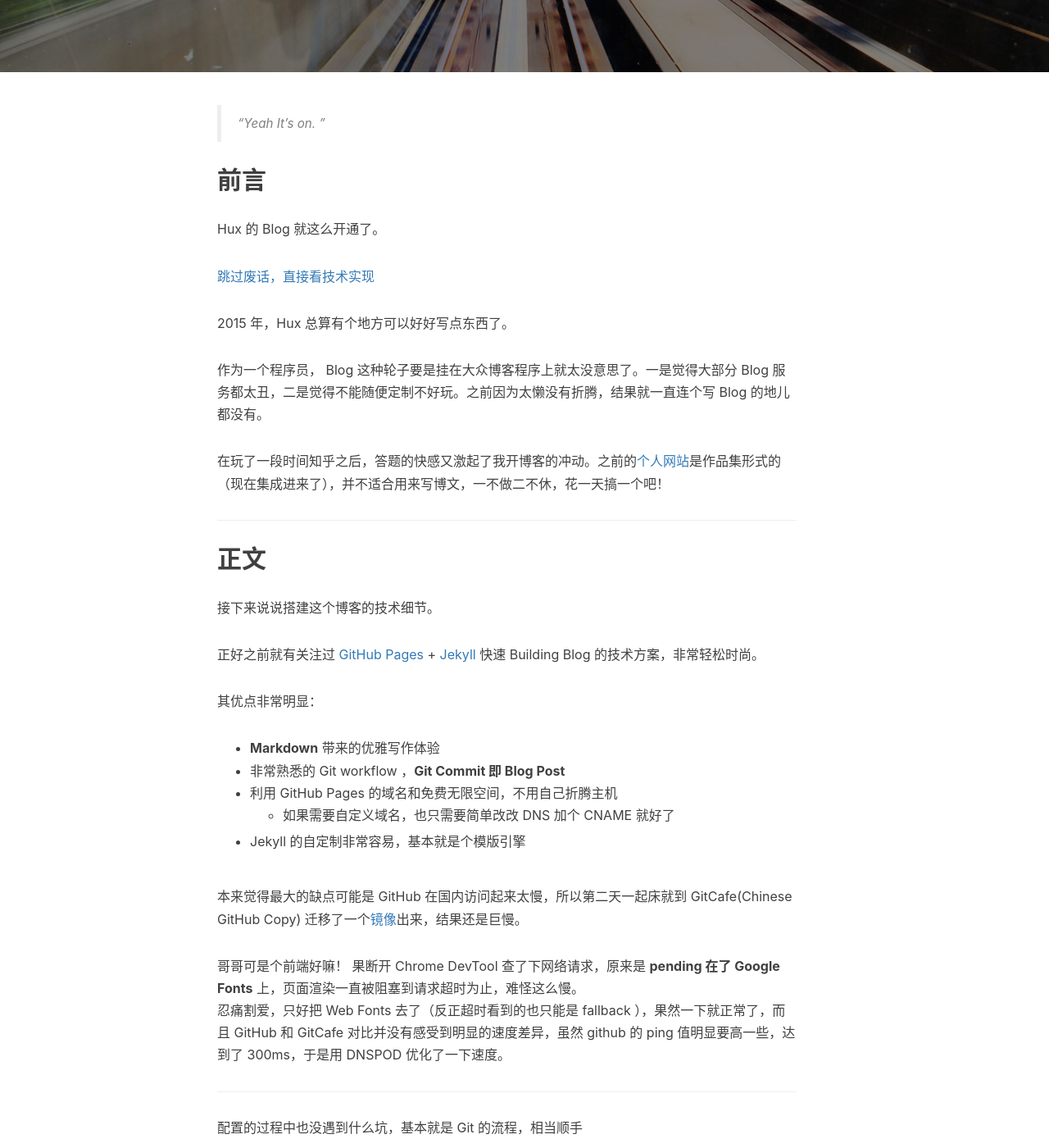
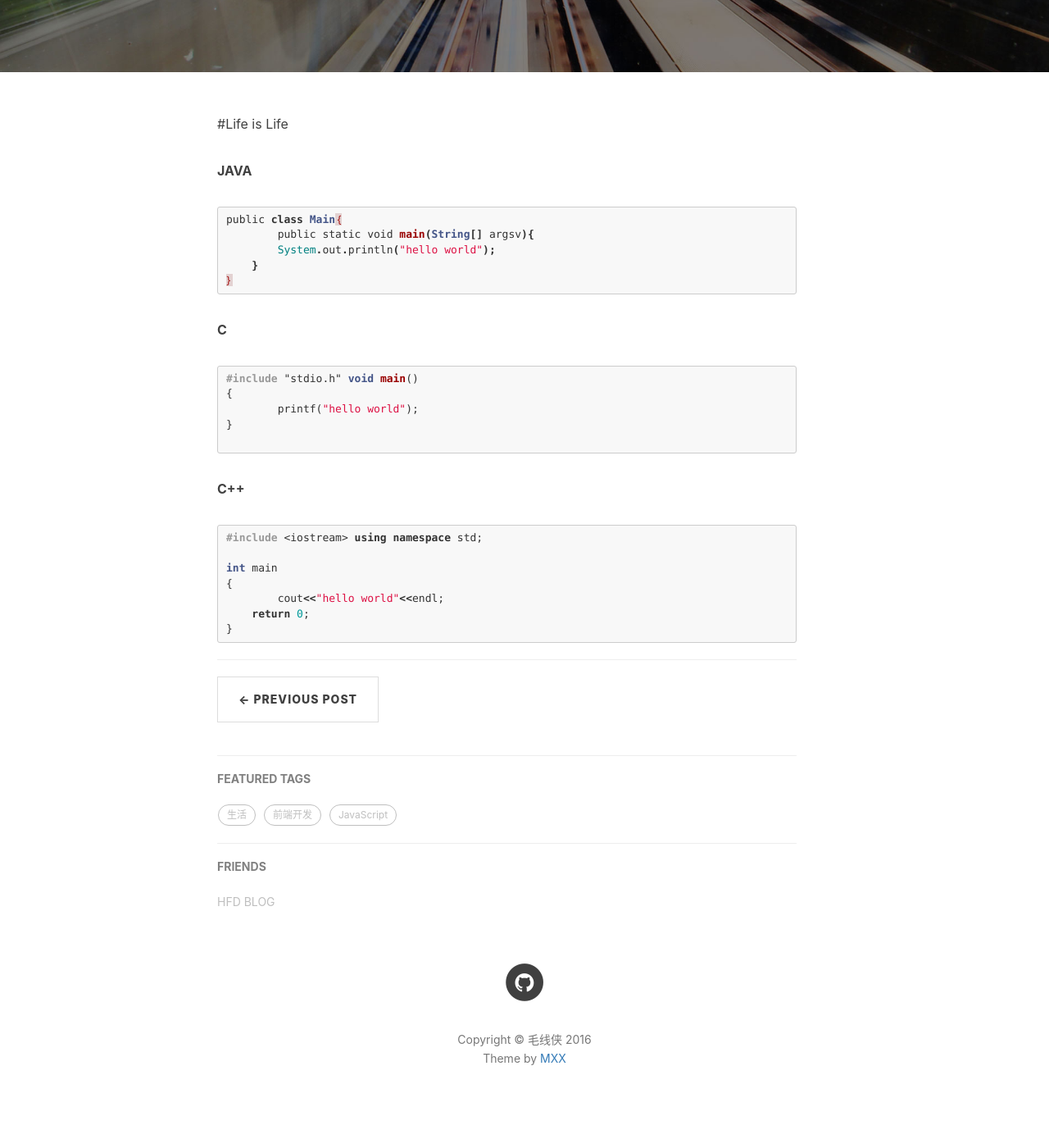
Before and after one commit to hefuduo/hefuduo.github.io, a Jekyll site: the page built from _posts/2014-01-29-hello-2015.markdown, in a window 1280 px wide and 1400 px high, scrolled down 435 px. Shown: the whole window at 82% size. Built offline with Jekyll 4.4.1, drawn with Linux system fonts in a browser that asks for light colours; nearby versions of some CDN libraries; a script that is not in the unit is left out; comment, search, counter and statistics services are not loaded; some of the changed text lies outside the part shown.

Commit message:
init the post,back up examples.add hello world markdown.
Signed-off-by: hefuduo <hefuduo@le.com>

````diff
--- a/_posts/2014-01-29-hello-2015.markdown
+++ b/_posts/2014-01-29-hello-2015.markdown
@@ -2,79 +2,44 @@
 layout:     post
 title:      "Welcome to Hux Blog"
 subtitle:   " \"Hello World, Hello Blog\""
-date:       2015-01-29 12:00:00
-author:     "Hux"
+date:       2016-11-4 11:16:00
+author:     "LeoHe"
 header-img: "img/post-bg-2015.jpg"
 tags:
     - 生活
 ---
 
-> “Yeah It's on. ”
+
+#Life is Life
 
 
-## 前言
-
-Hux 的 Blog 就这么开通了。
-
-[跳过废话，直接看技术实现 ](#build)
+**JAVA**
+```scala
+public class Main｛
+	public static void main(String[] argsv){
+    	System.out.println("hello world");
+    }
+｝
+```
 
 
+**C**
+```cpp
+#include "stdio.h"
+void main()
+{
+	printf("hello world");
+}
 
-2015 年，Hux 总算有个地方可以好好写点东西了。
+```
+**C++**
+```cpp
+#include <iostream>
+using namespace std;
 
-
-作为一个程序员， Blog 这种轮子要是挂在大众博客程序上就太没意思了。一是觉得大部分 Blog 服务都太丑，二是觉得不能随便定制不好玩。之前因为太懒没有折腾，结果就一直连个写 Blog 的地儿都没有。
-
-在玩了一段时间知乎之后，答题的快感又激起了我开博客的冲动。之前的[个人网站](http://huangxuan.me/portfolio)是作品集形式的（现在集成进来了），并不适合用来写博文，一不做二不休，花一天搞一个吧！
-
-
-<p id = "build"></p>
----
-
-## 正文
-
-接下来说说搭建这个博客的技术细节。
-
-正好之前就有关注过 [GitHub Pages](https://pages.github.com/) + [Jekyll](http://jekyllrb.com/) 快速 Building Blog 的技术方案，非常轻松时尚。
-
-其优点非常明显：
-
-* **Markdown** 带来的优雅写作体验
-* 非常熟悉的 Git workflow ，**Git Commit 即 Blog Post**
-* 利用 GitHub Pages 的域名和免费无限空间，不用自己折腾主机
-	* 如果需要自定义域名，也只需要简单改改 DNS 加个 CNAME 就好了
-* Jekyll 的自定制非常容易，基本就是个模版引擎
-
-
-本来觉得最大的缺点可能是 GitHub 在国内访问起来太慢，所以第二天一起床就到 GitCafe(Chinese GitHub Copy) 迁移了一个[镜像](http://huxpro.gitcafe.io)出来，结果还是巨慢。
-
-哥哥可是个前端好嘛！ 果断开 Chrome DevTool 查了下网络请求，原来是 **pending 在了 Google Fonts** 上，页面渲染一直被阻塞到请求超时为止，难怪这么慢。
-忍痛割爱，只好把 Web Fonts 去了（反正超时看到的也只能是 fallback ），果然一下就正常了，而且 GitHub 和 GitCafe 对比并没有感受到明显的速度差异，虽然 github 的 ping 值明显要高一些，达到了 300ms，于是用 DNSPOD 优化了一下速度。
-
-
-
----
-
-配置的过程中也没遇到什么坑，基本就是 Git 的流程，相当顺手
-
-大的 Jekyll 主题上直接 fork 了 Clean Blog（这个主题也相当有名，就不多赘述了。唯一的缺点大概就是没有标签支持，于是我给它补上了。）
-
-本地调试环境需要 `gem install jekyll`，结果 rubygem 的源居然被墙了……后来手动改成了我大淘宝的镜像源才成功
-
-Theme 的 CSS 是基于 Bootstrap 定制的，看得不爽的地方直接在 Less 里改就好了（平时更习惯 SCSS 些），**不过其实我一直觉得 Bootstrap 在移动端的体验做得相当一般，比我在淘宝参与的团队 CSS 框架差多了……**所以为了体验，也补了不少 CSS 进去
-
-最后就进入了耗时反而最长的**做图、写字**阶段，也算是进入了**写博客**的正轨，因为是类似 Hack Day 的方式去搭这个站的，所以折腾折腾着大半夜就过去了。
-
-第二天考虑中文字体的渲染，fork 了 [Type is Beautiful](http://www.typeisbeautiful.com/) 的 `font` CSS，调整了字号，适配了 Win 的渣渲染，中英文混排效果好多了。
-<embed src="http://www.xiami.com/widget/1378406_385086/singlePlayer.swf" type="application/x-shockwave-flash" width="257" height="33" wmode="transparent"></embed>
-<script type="text/javascript" src="http://www.xiami.com/widget/player-single?uid=1378406&sid=385086&mode=js"></script>
-
-## 后记
-
-回顾这个博客的诞生，纯粹是出于个人兴趣。在知乎相关问题上回答并获得一定的 star 后，我决定把这个博客主题当作一个小小的开源项目来维护。
-
-在经历 v1.0 - v1.5 的蜕变后，这个博客主题愈发完整，不但增加了诸多 UI 层的优化（opinionated）；在代码层面，更加丰富的配置项也使得这个主题拥有了更好的灵活性与可拓展性。而作为一个开源项目，我也积极的为其完善文档与解决 issue。
-
-如果你恰好逛到了这里，希望你也能喜欢这个博客主题。
-
-—— Hux 后记于 2015.10
+int main
+{
+	cout<<"hello world"<<endl;
+    return 0;
+}
+```
````
Also changed, not shown: _posts/bak/2014-01-29-hello-2015.markdown (added, +80 -0 lines), _posts/bak/2015-04-14-unix-linux-note.markdown (renamed from _posts/2015-04-14-unix-linux-note.markdown), _posts/bak/2015-05-25-js-module-loader.markdown (renamed from _posts/2015-05-25-js-module-loader.markdown), _posts/bak/2015-07-09-js-module-7day.markdown (renamed from _posts/2015-07-09-js-module-7day.markdown), _posts/bak/2015-09-22-js-version.markdown (renamed from _posts/2015-09-22-js-version.markdown).
